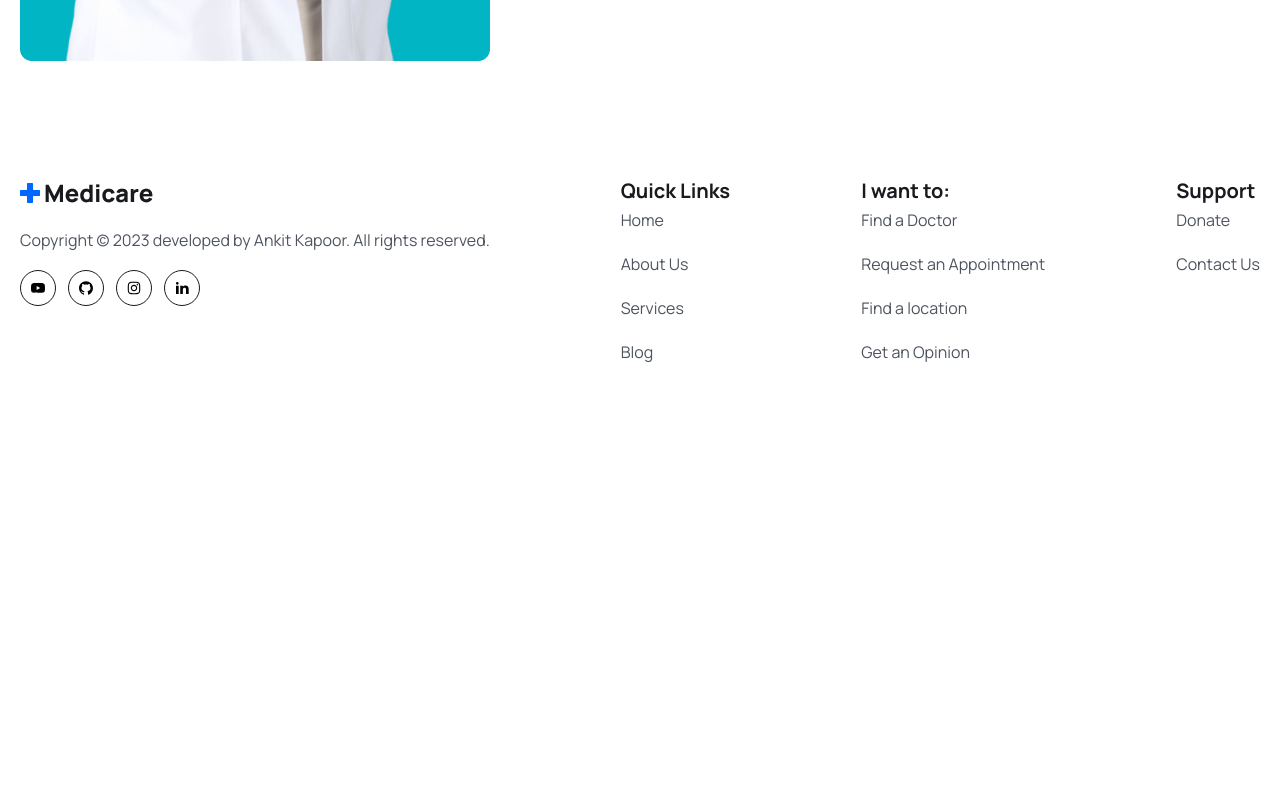
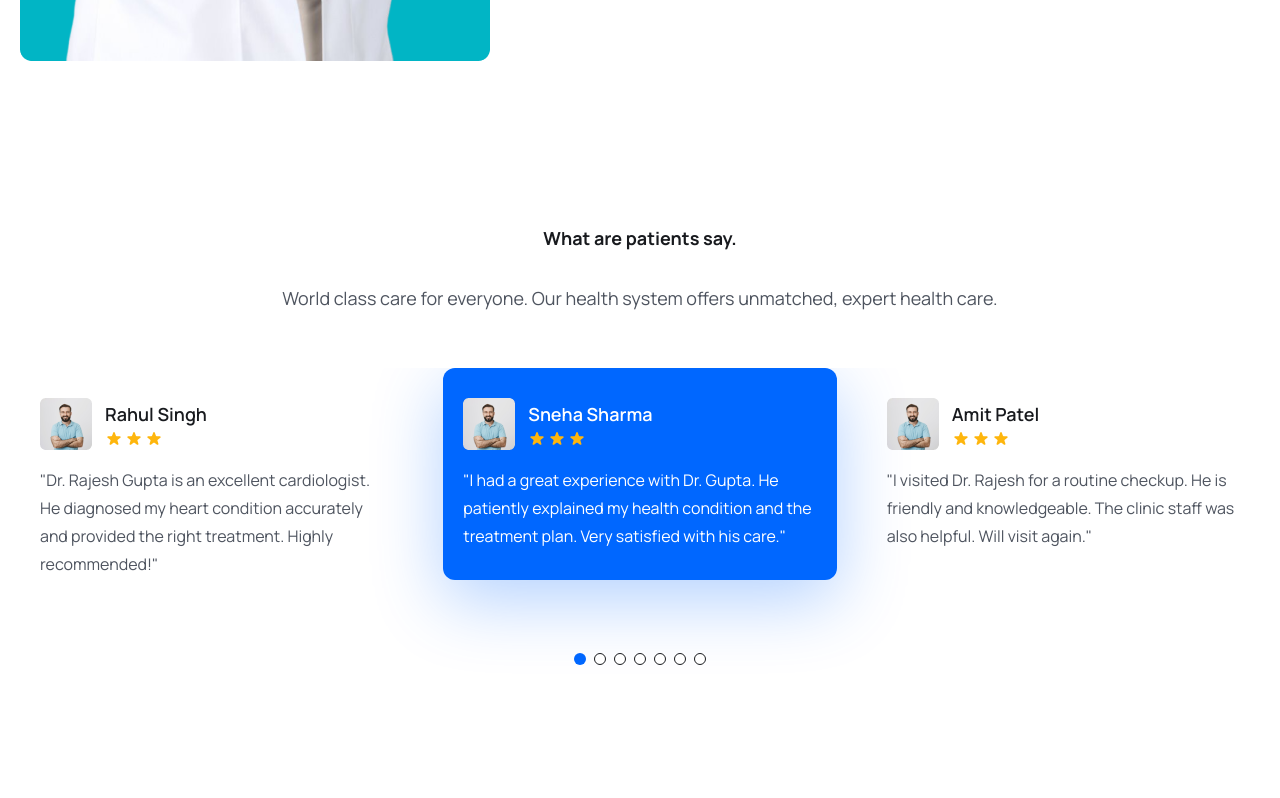
Before and after one commit to ankitkapoor8437/medicare-project-react, a React (Create React App) app: page / in a window 1280 px wide. Shown: the part 5320-6118 px from the top of the page. Before the commit the page ends 5766 px from the top, so only its background shows below. Built offline with nearby package versions, Linux system fonts and the light colour scheme.

Commit message:
Testimonial Section Completed and Slider also implimented.

```diff
--- a/src/App.css
+++ b/src/App.css
@@ -10,17 +10,50 @@ body {
   font-family: "Manrope", sans-serif;
 }
 
-.sticky__header{
+.swiper-pagination-bullet {
+  width: 12px !important;
+  height: 12px !important;
+  border: 1px solid #181a1e !important;
+  opacity: 100% !important;
+  background: #fff !important;
+}
+
+.swiper-pagination-bullet-active {
+  border: none !important;
+  background: #0067ff !important;
+}
+
+.swiper {
+  padding-bottom: 70px !important;
+}
+
+.swiper-slide.swiper-slide-next {
+  background: #0067ff;
+  border-radius: 12px;
+  box-shadow: 0px 20px 70px rgba(0, 103, 255, 0.3);
+}
+
+.swiper-slide.swiper-slide-next h4,
+.swiper-slide.swiper-slide-next p {
+  color: #fff !important;
+}
+
+.swiper-pagination {
+  top: 90% !important;
+}
+
+
+.sticky__header {
   width: 100%;
   height: 80px;
   line-height: 80px;
   position: sticky;
-  top: 0;;
+  top: 0;
+  ;
   left: 0;
   z-index: 99999;
   background: white;
   box-shadow: 3px 3px -8px 3px #ddd;
-
 }
 
 
@@ -50,7 +83,7 @@ body {
     line-height: 30px;
   }
 
-  .show__menu{
+  .show__menu {
     display: block;
   }
 }
--- /dev/null
+++ b/src/components/testimonials/Testimonial.jsx
@@ -0,0 +1,97 @@
+import React from 'react'
+import { Pagination } from 'swiper/modules';
+import { Swiper, SwiperSlide } from 'swiper/react';
+import 'swiper/css'
+import 'swiper/css/pagination'
+import patientAvatar from '../../assets/images/patient-avatar.png'
+import { HiStar } from 'react-icons/hi';
+
+const Reviews = [
+    {
+        "patientName": "Rahul Singh",
+        "review": "Dr. Rajesh Gupta is an excellent cardiologist. He diagnosed my heart condition accurately and provided the right treatment. Highly recommended!"
+    },
+    {
+        "patientName": "Sneha Sharma",
+        "review": "I had a great experience with Dr. Gupta. He patiently explained my health condition and the treatment plan. Very satisfied with his care."
+    },
+    {
+        "patientName": "Amit Patel",
+        "review": "I visited Dr. Rajesh for a routine checkup. He is friendly and knowledgeable. The clinic staff was also helpful. Will visit again."
+    },
+    {
+        "patientName": "Ananya Singh",
+        "review": "Dr. Neha Verma is a skilled dermatologist. Her treatment for my skin condition worked wonders. I'm very happy with the results."
+    },
+    {
+        "patientName": "Ravi Verma",
+        "review": "I had acne issues for years, but after consulting Dr. Neha, my skin has improved significantly. Her recommendations are effective."
+    },
+    {
+        "patientName": "Priya Mehta",
+        "review": "Dr. Verma is professional and caring. She takes the time to listen to her patients' concerns. I recommend her for any skin-related problems."
+    },
+    {
+        "patientName": "Vikram Singh",
+        "review": "Dr. Suresh Kumar performed my knee surgery. I'm grateful for his expertise and post-operative care. My knee feels much better now."
+    },
+    {
+        "patientName": "Kavita Sharma",
+        "review": "I had a sports injury, and Dr. Kumar helped me recover quickly. He explained the rehabilitation process in detail, which was very helpful."
+    },
+    {
+        "patientName": "Anil Patel",
+        "review": "Dr. Suresh is a highly skilled orthopedic surgeon. I underwent joint replacement surgery, and the results are outstanding."
+    }
+]
+
+
+const Testimonial = () => {
+    return (
+        <div className='mt-[30px] lg:mt-[55px]'>
+            <Swiper modules={[Pagination]} spaceBetween={30} slidesPerView={1} pagination={{ clickable: true }}
+                breakpoints={{
+                    640: {
+                        slidesPerView: 1,
+                        spaceBetween: 0,
+                    },
+                    768: {
+                        slidesPerView: 2,
+                        spaceBetween: 20,
+                    },
+                    1024: {
+                        slidesPerView: 3,
+                        spaceBetween: 30,
+                    },
+                }}>
+                {
+                    Reviews.map(({ patientName, review }) => (
+                        <SwiperSlide>
+                            <div className='py-[30px] px-5 rounded'>
+                                <div className='flex items-center gap-[13px]'>
+                                    <img src={patientAvatar} alt="" />
+                                    <div>
+                                        <h4 className='text-[18px] leading-[30px] font-semibold text-headingColor'>
+                                            {patientName}
+                                        </h4>
+                                        <div className='flex items-center gap-[2px]'>
+                                            <HiStar className='text-yellowColor w-[18px] h-5' />
+                                            <HiStar className='text-yellowColor w-[18px] h-5' />
+                                            <HiStar className='text-yellowColor w-[18px] h-5' />
+                                        </div>
+                                    </div>
+                                </div>
+                                <p className='text-[16px] leading-7 mt-4 text-textColor font-[400]'>
+                                    "{review}"
+                                </p>
+                            </div>
+                        </SwiperSlide>
+                    ))
+                }
+
+            </Swiper>
+        </div>
+    )
+}
+
+export default Testimonial;
--- a/src/pages/Home.jsx
+++ b/src/pages/Home.jsx
@@ -18,6 +18,7 @@ import ServiceList from '../components/services/ServiceList'
 import FeatureList from '../assets/data/FeatureList';
 import DoctorList from '../components/doctors/DoctorList';
 import FaqList from '../components/faq/FaqList';
+import Testimonial from '../components/testimonials/Testimonial';
 
 const Home = () => {
   return (
@@ -223,7 +224,21 @@ const Home = () => {
       {/* FAQ Section End */}
 
 
+      {/* Testimonial Section Start */}
+      <section>
+        <div className='container'>
+          <div className='xl:w-[470px mx-auto]'>
+            <h2 className='heading text-center'>What are patients say.</h2>
+            <p className='text__para text-center'>
+              World class care for everyone. Our health system offers unmatched,
+              expert health care.
+            </p>
+          </div>
 
+          <Testimonial />
+        </div>
+      </section>
+      {/* Testimonial Section End */}
     </>
   )
 }
```
